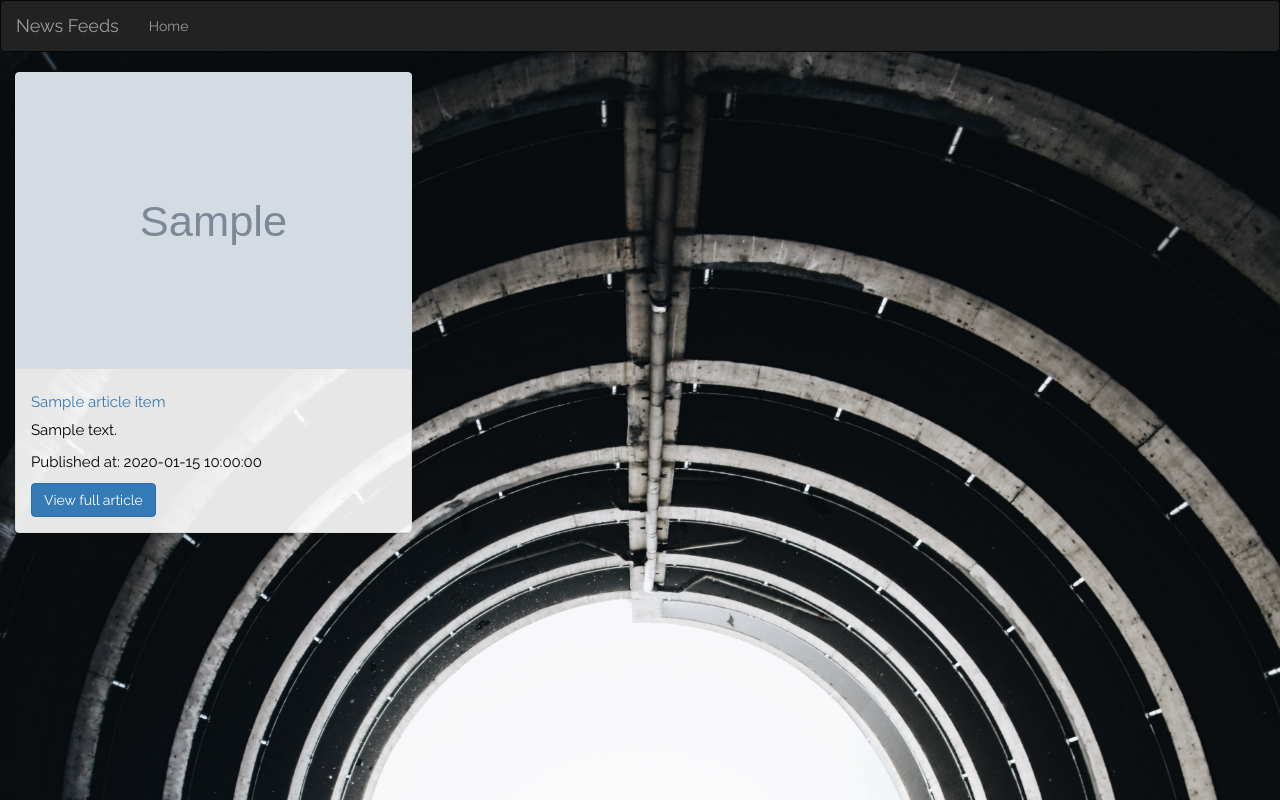
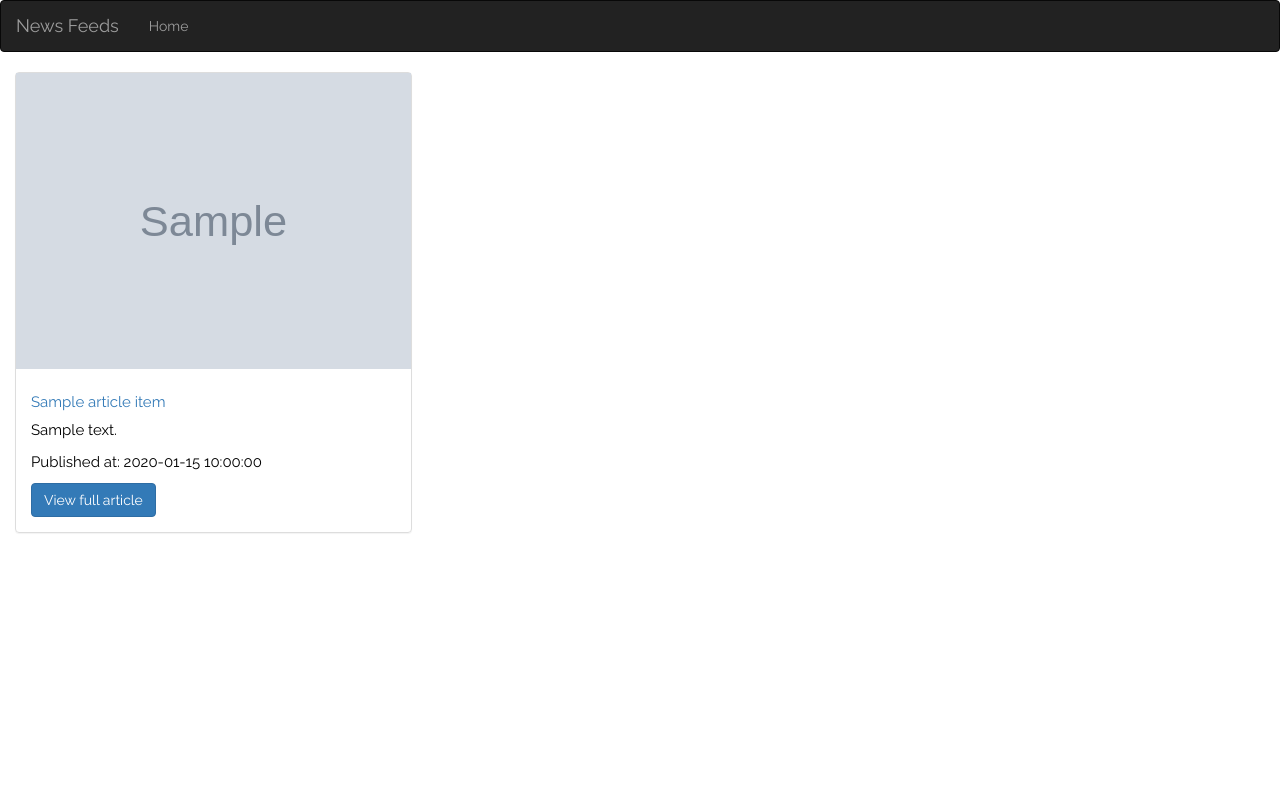
Before and after one commit to CharityMutonii/NewsApp, a Flask app: template app/templates/articles.html in a window 1280 px wide. Run offline with Flask 2, Linux system fonts and the light colour scheme; the template is opened without the code that fills it: most values are stand-ins (such as "Sample title", 1, 10 or a date in 2020); grey boxes marked "Sample" are stand-in pictures; some libraries are stand-ins or nearby versions.

Commit message:
removed bg image

```diff
--- a/app/static/css/home.css
+++ b/app/static/css/home.css
@@ -2,8 +2,7 @@
 
 body{
     font-family: 'Raleway', sans-serif;
-    background-image: url("../images/bg3.jpg");
-    background-size: cover;
+
 
 
 }
--- a/app/templates/articles.html
+++ b/app/templates/articles.html
@@ -16,7 +16,7 @@
 
                 <a href="{{article.url}}" target="_blank">
                     <img src="{{article.image}}" alt="{{article.title}}" class="img-responsive"
-                        styles="height: 50%;width: 50%;">
+                        styles="height: 30%;">
                 </a>
                 <div class="panel-body">
                     <h4 style="font-size: 15px;"><a href="{{article.url}}"
```
Also changed, not shown: app/static/images/bg2.jpg (deleted), app/static/images/bg3.jpg (deleted).
